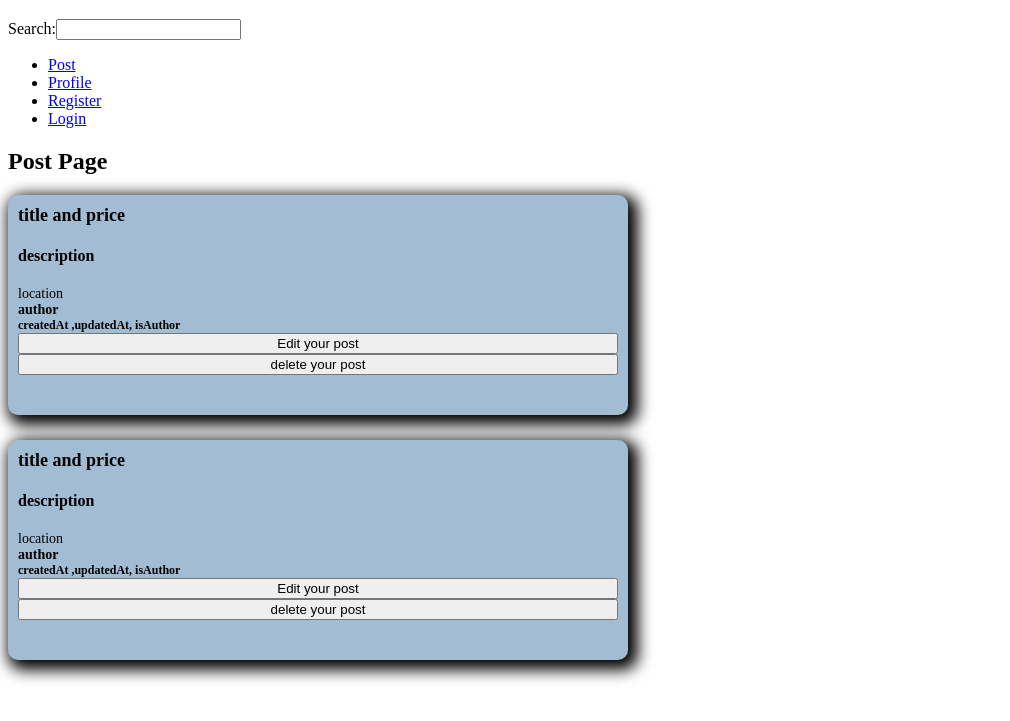
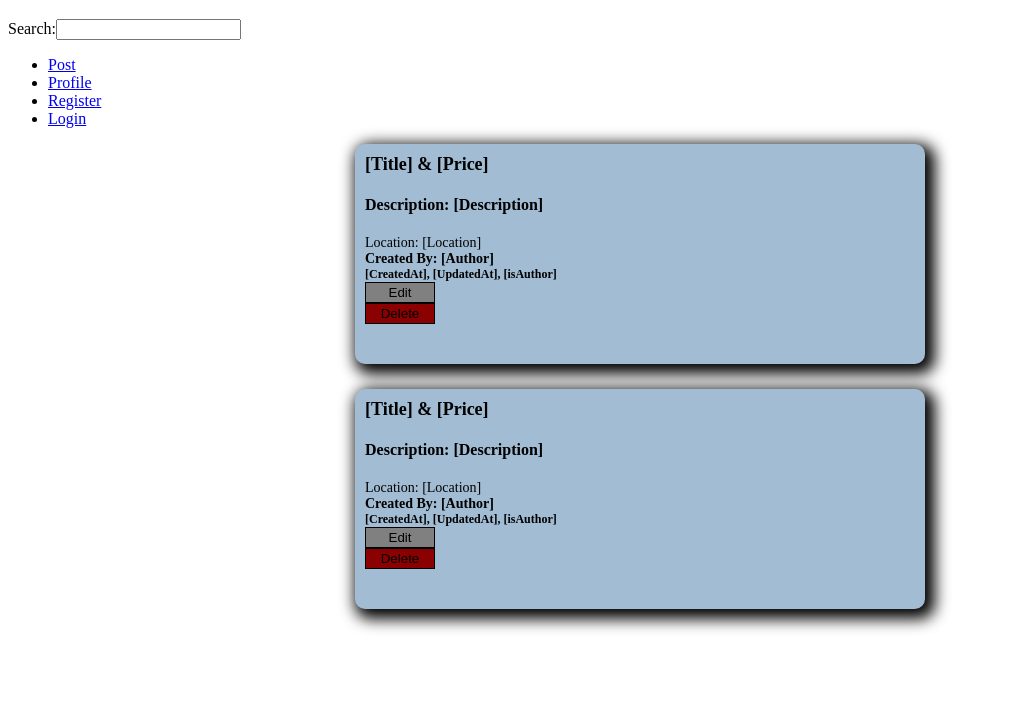
Before and after one commit to RyanRichoux/Stranger_Things, a React app: page /Post in a window 1280 px wide. Shown: the part 61-782 px from the top of the page, without its empty margins (0-1010 px from the left). Built offline with nearby package versions, Linux system fonts and the light colour scheme.

Commit message:
More css / setting foundations.

```diff
--- a/public/style.css
+++ b/public/style.css
@@ -1,4 +1,9 @@
-
+.mainContainer {
+    display: flex;
+    align-items: center;
+    justify-content: center;
+    flex-direction: column;
+  }
 
 
 .postBox {
@@ -43,11 +48,24 @@
 
 }
 
-.button {
-    display: block;
+.postEdit {
     background: grey;
     border: 1px solid black;
     padding: 2px;
     text-decoration: none;
     color: black;
+    max-width:70px;
 }
+
+.postDelete {
+    background: darkred;
+    border: 1px solid black;
+    padding: 2px;
+    text-decoration: none;
+    color: black;
+    max-width:70px;
+}
+
+.userName {
+    max-width: 100 px;
+}
--- a/src/components/Footer.js
+++ b/src/components/Footer.js
@@ -4,8 +4,6 @@ const Footer = () =>{
     return   <h3> This is the footer that no one reads. </h3>
 }
 
-//HELLLO
-
 
 
 export default Footer
--- a/src/components/Login.js
+++ b/src/components/Login.js
@@ -1,16 +1,25 @@
-import React from 'react'
+import React, { useState } from 'react';
 
 const Login = () => {
+  const [username, setUsername] = useState ()
+  const [password, setPassword] = useState()
+  function authenticate (){
+    //checks that the user has entered stuff.
+    //Ajax request.
+    //Backend responds if user is good to go.
+
+  }
+
     return  (
     <>
     <h2> Login Page</h2>
 
        <form>
-        <label>Username:</label>
+        <label className = "userName">Username:</label>
         <input/>
-        <label>Password:</label>
+        <label className = "password">Password:</label>
         <input/>
-        <button type="submit">submit</button>
+        <button type="submit" >submit</button>
         </form>
         </>
     )
--- a/src/components/Messages.js
+++ b/src/components/Messages.js
@@ -1,11 +1,14 @@
 import React from 'react'
 
 const Messages = () =>{
-    return <> <h2> Messages</h2>
-     <h3>Subject of message</h3>
-      <h4>from: username</h4>
-      <h4>content</h4>
-</>
+    return <div className= "mainContainer">
+      <h2> Messages</h2>
+      <div className = "postBox">
+        <span className = "postTitle">Subject of message</span>
+        <span className = "postAuthor">from: username</span>
+        <span className = "postDescription">Content</span>
+      </div>
+    </div>
 }
 
 
--- a/src/components/Post.js
+++ b/src/components/Post.js
@@ -1,10 +1,15 @@
 import React from 'react'
+import { default as ShowPosts } from './ShowPosts';
 
 const Post = () =>{
-    return   <h2> Post Page</h2>
+    return   (
 
 
-
+  <>
+  <ShowPosts/>
+  <ShowPosts/>
+  </>
+    )
 }
 
 /*fetch('https://strangers-things.herokuapp.com/api/COHORT-NAME/posts', {
--- a/src/components/ShowPosts.js
+++ b/src/components/ShowPosts.js
@@ -6,14 +6,15 @@ const ShowPosts = () =>{
   // post id, title, price, description, author, location, createdAt, updatedAt, isAuthor
   // edit button
   // delete button
-    return   <div className = "postBox">
-    <span className = "postTitle"> title and price </span>
-    <span className = "postDescription"></span><h4>description</h4>
-
-    <span className = "postLocation">location </span>
-    <span className = "postAuthor">author</span>
-    <span className = "postCreatedUpdated">createdAt ,updatedAt, isAuthor</span>
-    <button className = "postEdit">Edit your post</button><button className = "postDelete">delete your post</button>
+    return   <div className= "mainContainer">
+      <div className = "postBox">
+        <span className = "postTitle"> [Title] & [Price] </span>
+        <span className = "postDescription"></span><h4>Description: [Description]</h4>
+        <span className = "postLocation">Location: [Location] </span>
+        <span className = "postAuthor">Created By: [Author]</span>
+        <span className = "postCreatedUpdated">[CreatedAt], [UpdatedAt], [isAuthor]</span>
+        <button className = "postEdit">Edit</button><button className = "postDelete">Delete</button>
+      </div>
     </div>
 
 }
--- a/src/index.js
+++ b/src/index.js
@@ -73,8 +73,6 @@ export default function App() {
           </Route>
         </Switch>
       </div>
-      <ShowPosts/>
-      <ShowPosts/>
     </Router>
 
   );
```
Also changed, not shown: 2 other files.
